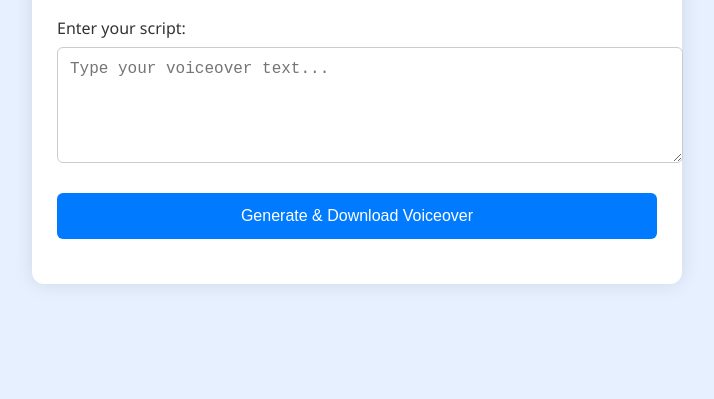
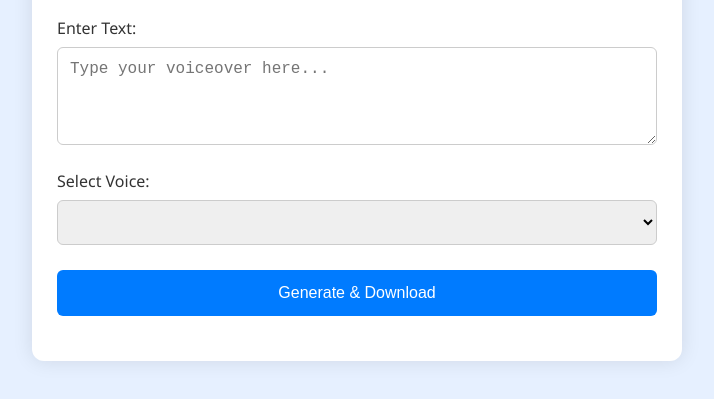
Before and after one commit to mark9joe/toolsweb, a website: page ai-voiceover-generator.html in a window 1280 px wide. Shown: the part 111-510 px from the top of the page, without its empty margins (283-997 px from the left). Drawn offline with Linux system fonts and the light colour scheme.

Commit message:
Update ai-voiceover-generator.html

```diff
--- a/ai-voiceover-generator.html
+++ b/ai-voiceover-generator.html
@@ -40,6 +40,7 @@
       border-radius: 6px;
       border: 1px solid #ccc;
       font-size: 16px;
+      box-sizing: border-box;
     }
 
     button {
@@ -68,6 +69,13 @@
       margin-top: 15px;
     }
 
+    a {
+      display: inline-block;
+      margin-top: 10px;
+      color: #007bff;
+      text-decoration: underline;
+    }
+
     @media screen and (max-width: 600px) {
       .container {
         margin: 15px;
@@ -80,54 +88,80 @@
   <div class="container">
     <h2>AI Voice Over Generator</h2>
 
-    <label for="text">Enter your script:</label>
-    <textarea id="text" rows="5" placeholder="Type your voiceover text..."></textarea>
+    <label for="text">Enter Text:</label>
+    <textarea id="text" rows="4" placeholder="Type your voiceover here..."></textarea>
 
-    <button onclick="generateVoice()">Generate & Download Voiceover</button>
+    <label for="voice">Select Voice:</label>
+    <select id="voice"></select>
+
+    <button onclick="speakText()">Generate & Download</button>
 
     <div class="result" id="resultBox">
-      <audio id="audio" controls style="display:none;"></audio>
-      <a id="downloadLink" style="display:none; margin-top: 10px;" download="voiceover.mp3">Download Voiceover</a>
+      <audio id="audio" controls style="display: none;"></audio>
+      <a id="downloadLink" download="voiceover.wav" style="display: none;">Download Voiceover</a>
     </div>
   </div>
 
   <script>
-    async function generateVoice() {
+    const voiceSelect = document.getElementById('voice');
+    const synth = window.speechSynthesis;
+
+    function populateVoices() {
+      const voices = synth.getVoices();
+      voiceSelect.innerHTML = '';
+      voices.forEach((voice, i) => {
+        const option = document.createElement('option');
+        option.value = i;
+        option.textContent = `${voice.name} (${voice.lang})`;
+        voiceSelect.appendChild(option);
+      });
+    }
+
+    if (speechSynthesis.onvoiceschanged !== undefined) {
+      speechSynthesis.onvoiceschanged = populateVoices;
+    }
+
+    async function speakText() {
       const text = document.getElementById('text').value;
-      const audio = document.getElementById('audio');
-      const link = document.getElementById('downloadLink');
-      const resultBox = document.getElementById('resultBox');
+      const voiceIndex = voiceSelect.value;
+      const voices = synth.getVoices();
 
       if (!text.trim()) {
-        resultBox.innerHTML = '<p style="color:red;">Please enter some text.</p>';
+        alert('Please enter some text.');
         return;
       }
 
-      resultBox.innerHTML = '<p>Generating voiceover...</p>';
+      // Recorder setup
+      const stream = await navigator.mediaDevices.getUserMedia({ audio: true });
+      const mediaRecorder = new MediaRecorder(stream);
+      const chunks = [];
 
-      const response = await fetch('/api/voice', {
-        method: 'POST',
-        headers: { 'Content-Type': 'application/json' },
-        body: JSON.stringify({ text })
-      });
+      mediaRecorder.ondataavailable = e => chunks.push(e.data);
+      mediaRecorder.onstop = () => {
+        const blob = new Blob(chunks, { type: 'audio/wav' });
+        const audioURL = URL.createObjectURL(blob);
+        const audio = document.getElementById('audio');
+        const downloadLink = document.getElementById('downloadLink');
 
-      if (!response.ok) {
-        resultBox.innerHTML = '<p style="color:red;">Failed to generate voiceover.</p>';
-        return;
-      }
+        audio.src = audioURL;
+        audio.style.display = 'block';
 
-      const blob = await response.blob();
-      const audioURL = URL.createObjectURL(blob);
+        downloadLink.href = audioURL;
+        downloadLink.style.display = 'inline-block';
+      };
 
-      audio.src = audioURL;
-      audio.style.display = 'block';
-      link.href = audioURL;
-      link.style.display = 'inline-block';
+      mediaRecorder.start();
 
-      resultBox.innerHTML = '';
-      resultBox.appendChild(audio);
-      resultBox.appendChild(link);
+      const utterance = new SpeechSynthesisUtterance(text);
+      utterance.voice = voices[voiceIndex];
+      utterance.onend = () => {
+        mediaRecorder.stop();
+      };
+
+      synth.speak(utterance);
     }
+
+    window.onload = populateVoices;
   </script>
 </body>
 </html>
```
